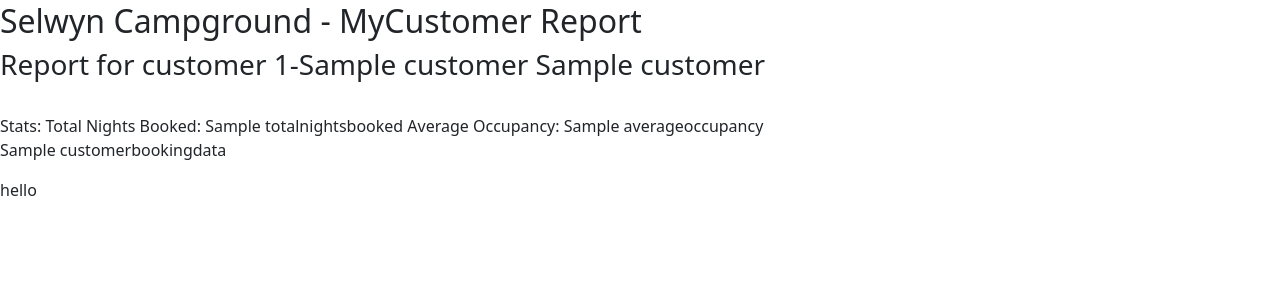
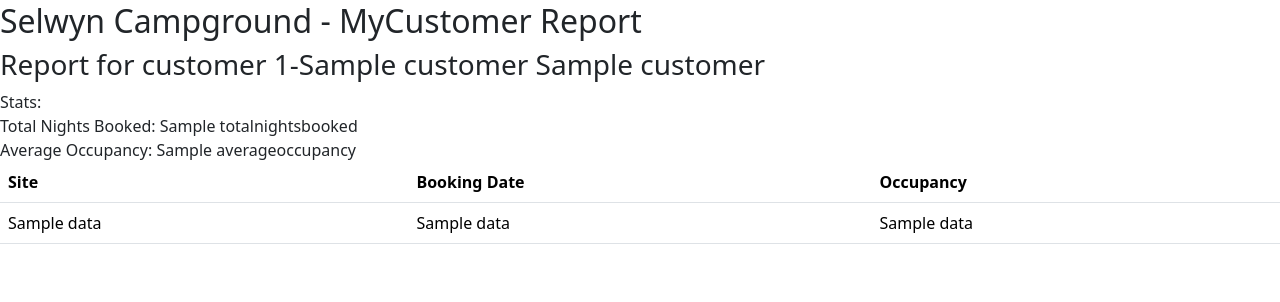
Before and after one commit to bjvhombrebueno/scg, a Flask app: template templates/mycustomerreport.html in a window 1280 px wide. Shown: the part 214-516 px from the top of the page. Run offline with Flask 3, Linux system fonts and the light colour scheme; the template is opened without the code that fills it: most values are stand-ins (such as "Sample title", 1, 10 or a date in 2020).

Commit message:
updated report page

```diff
--- a/templates/mycustomerreport.html
+++ b/templates/mycustomerreport.html
@@ -3,12 +3,32 @@
 <!-- code in here to display a list of books-->
 <h2>Selwyn Campground - MyCustomer Report</h2>
     <h3>Report for customer {{customerdata[0][0]}}-{{customerdata[0][1]}} {{customerdata[0][2]}}</h3>
-<br>
+<!-- {{customerbookingdata}} -->
+
+{% if customerbookingdata %}
     Stats:
-    Total Nights Booked: {{totalnightsbooked}}
-    Average Occupancy: {{averageoccupancy}}
-    <p>{{customerbookingdata}}</p>
-    hello
-</br>
+    <br>Total Nights Booked: {{totalnightsbooked}}
+    <br>Average Occupancy: {{averageoccupancy}}
+    <div class="col-auto">
+        <table class="table table-hover">
+            <thead>
+                <tr><th>Site</th><th>Booking Date</th><th>Occupancy</th></tr>
+            </thead>
+            {% for data in customerbookingdata %}
+                <tr>
+                    <td>{{data[1]}}</td>
+                    <td>{{data[3]}}</td>
+                    <td>{{data[4]}}</td>
+                </tr>
+            {% endfor %}
+        </table>
+    </div>
+
+{% else %}
+    No bookings found
+{% endif %}
+
+
+
 
 {% endblock %}
```
